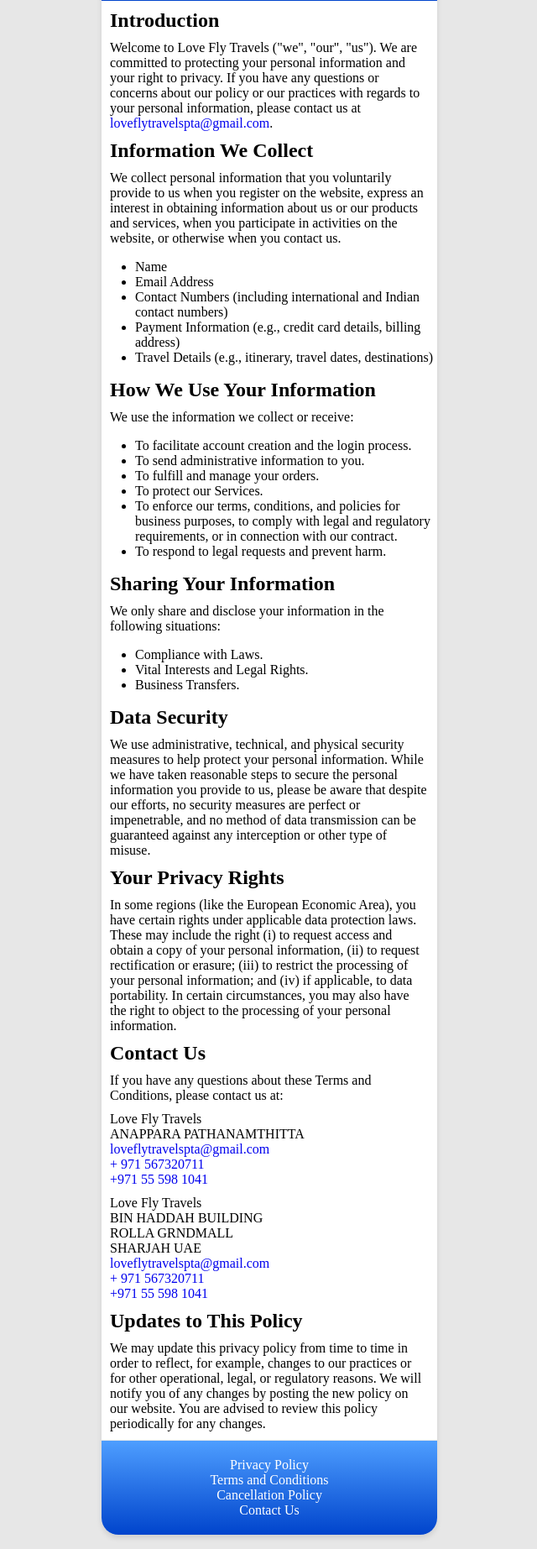
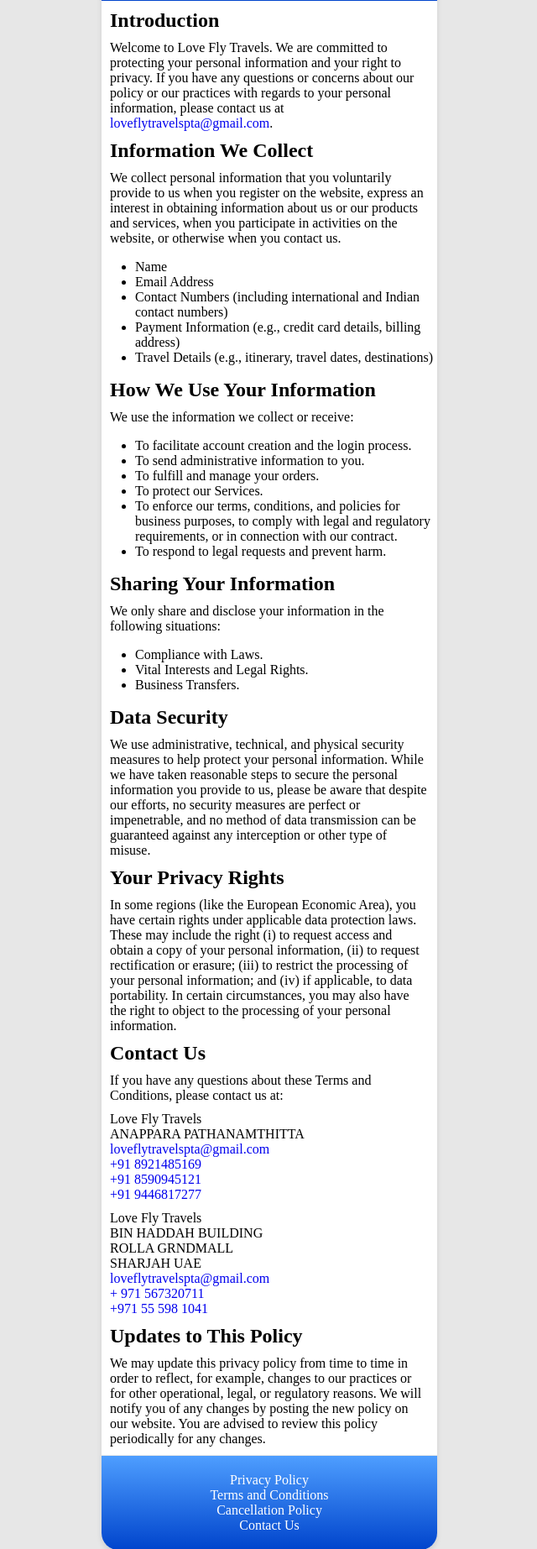
Before and after one commit to ShifnaBacker/love-fly-travels, a Django app: page /privacy-policy/ in a window 1280 px wide. Shown: the part 299-2144 px from the top of the page at 84% size, without its empty margins (319-959 px from the left). Run offline with Django 5.2, Linux system fonts and the light colour scheme; some libraries are stand-ins or nearby versions.

Commit message:
change in privacy_policy.html

```diff
--- a/myproject/settings.py
+++ b/myproject/settings.py
@@ -91,8 +91,8 @@
 
 DEFAULT_AUTO_FIELD = 'django.db.models.BigAutoField'
 
-RAZORPAY_KEY_ID = ''
-RAZORPAY_KEY_SECRET = ''
+RAZORPAY_KEY_ID = 'rzp_test_Uesjc1sbh2ZJv2'
+RAZORPAY_KEY_SECRET = 'OfX8ncMydlxoHc'
 RAZORPAY_WEBHOOK_SECRET = 'Afzal051@'
 
 TELR_STORE_ID = 'your_telr_store_id'
--- a/payments/templates/payments/create_payment_inr.html
+++ b/payments/templates/payments/create_payment_inr.html
@@ -44,7 +44,7 @@
 
     <script>
         var options = {
-            "key": "{{ key_id }}", // Enter the Key ID generated from the Dashboard
+            "key": "rzp_test_Uesjc1sbh2ZJv2", // Enter the Key ID generated from the Dashboard
             "amount": "{{ amount }}", // Amount is in paise
             "currency": "INR",
             "name": "Service Payment",
--- a/payments/templates/payments/privacy_policy.html
+++ b/payments/templates/payments/privacy_policy.html
@@ -15,7 +15,7 @@
         <div class="privacy-policy">
             <section>
                 <h2>Introduction</h2>
-                <p>Welcome to Love Fly Travels ("we", "our", "us"). We are committed to protecting your personal information and your right to privacy. If you have any questions or concerns about our policy or our practices with regards to your personal information, please contact us at <a href="mailto:loveflytravelspta@gmail.com">loveflytravelspta@gmail.com</a>.</p>
+                <p>Welcome to Love Fly Travels. We are committed to protecting your personal information and your right to privacy. If you have any questions or concerns about our policy or our practices with regards to your personal information, please contact us at <a href="mailto:loveflytravelspta@gmail.com">loveflytravelspta@gmail.com</a>.</p>
             </section>
             <section>
                 <h2>Information We Collect</h2>
@@ -63,7 +63,7 @@
                 <p>Love Fly Travels<br>
                     ANAPPARA PATHANAMTHITTA<br>
                 <a href="mailto:loveflytravelspta@gmail.com">loveflytravelspta@gmail.com</a><br>
-                <a href="tel:+ 971 567320711">+ 971 567320711</a><br><a href="tel:+971 55 598 1041">+971 55 598 1041</a><br></p>
+                <a href="tel:+918921485169">+91 8921485169</a><br><a href="tel:+91 8590945121">+91 8590945121</a><br><a href="tel:+91 9446817277">+91 9446817277</a><br></p>
                 <p>Love Fly Travels<br>
                 BIN HADDAH BUILDING <br>
                 ROLLA GRNDMALL  <br>
--- a/payments/templates/payments/terms_and_conditions.html
+++ b/payments/templates/payments/terms_and_conditions.html
@@ -51,7 +51,7 @@
                 <p>Love Fly Travels<br>
                     ANAPPARA PATHANAMTHITTA<br>
                 <a href="mailto:loveflytravelspta@gmail.com">loveflytravelspta@gmail.com</a><br>
-                <a href="tel:+ 971 567320711">+ 971 567320711</a><br><a href="tel:+971 55 598 1041">+971 55 598 1041</a><br></p>
+                <a href="tel:+918921485169">+91 8921485169</a><br><a href="tel:+91 8590945121">+91 8590945121</a><br><a href="tel:+91 9446817277">+91 9446817277</a><br></p>
                 <p>Love Fly Travels<br>
                 BIN HADDAH BUILDING <br>
                 ROLLA GRNDMALL  <br>
```
